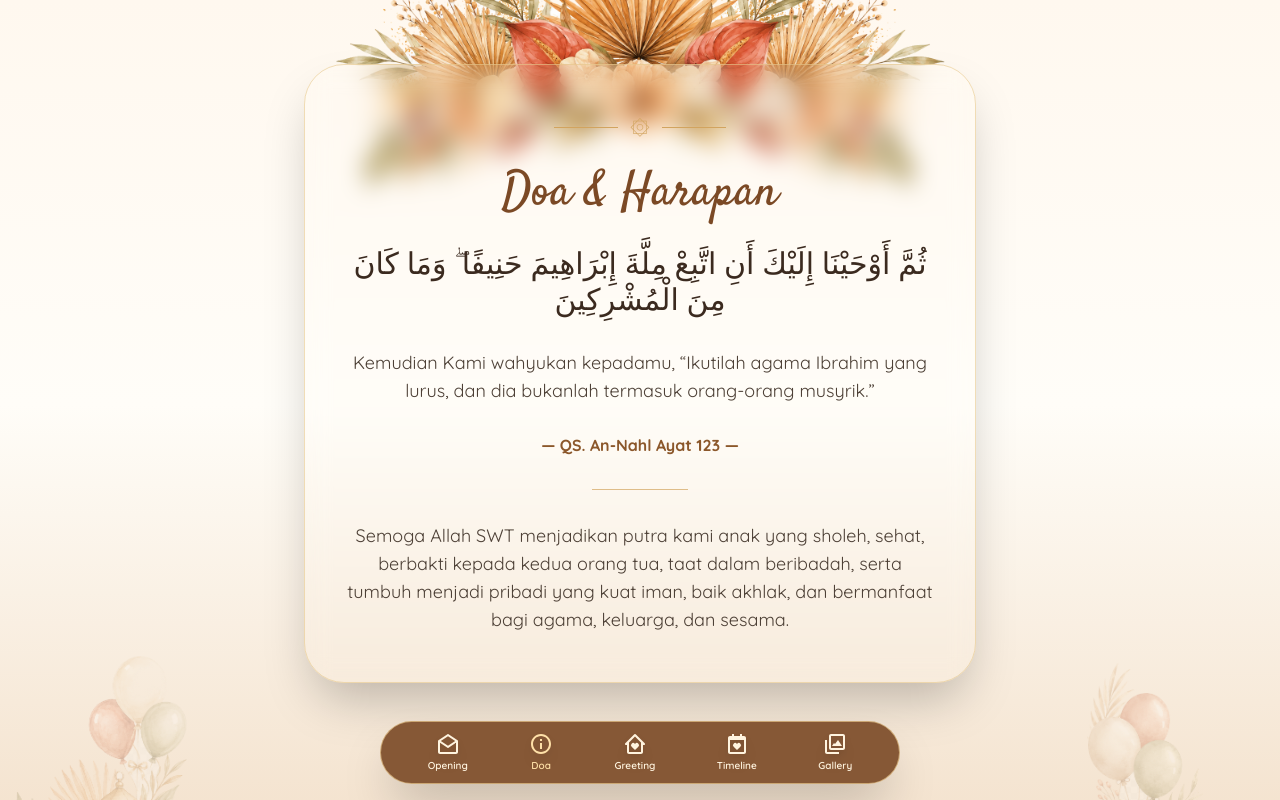
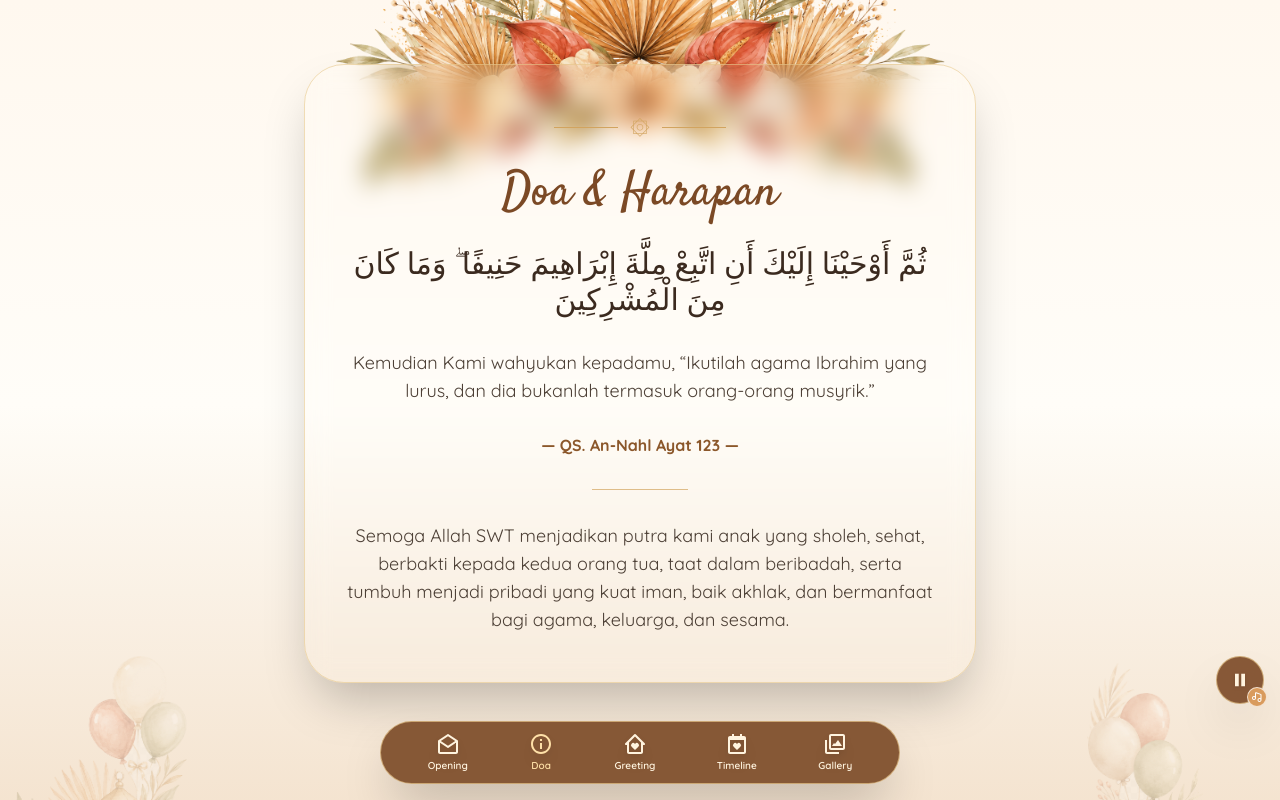
Before and after one commit to irawanardian/khitan-azkal, a React (Vite) app: page / in a window 1280 px wide. Both pictures are taken after a click on the button "Buka Undangan". Built offline with nearby package versions, Linux system fonts and the light colour scheme.

Commit message:
feat: add music play pause button

```diff
--- a/index.html
+++ b/index.html
@@ -7,7 +7,7 @@
     <link rel="preconnect" href="https://fonts.googleapis.com" />
     <link rel="preconnect" href="https://fonts.gstatic.com" crossorigin />
     <link href="https://fonts.googleapis.com/css2?family=Quicksand:wght@300;400;500;600;700&family=Satisfy&display=swap" rel="stylesheet" />
-    <title>kembar-mermaid-invite</title>
+    <title>Undangan | Khitan Azkal</title>
   </head>
   <body>
     <div id="root"></div>
--- a/src/App.jsx
+++ b/src/App.jsx
@@ -9,6 +9,9 @@ import {
   BiCalendarHeart,
   BiCalendar,
   BiMap,
+  BiPlay,
+  BiPause,
+  BiMusic,
 } from "react-icons/bi";
 
 // ------------------------------------------------------------
@@ -225,9 +228,10 @@ const Countdown = ({ targetDate }) => {
 // 10. MAIN APP
 // ------------------------------------------------------------
 export default function App() {
-  const [isOpened, setIsOpened] = useState(false);
+const [isOpened, setIsOpened] = useState(false);
 const [activeSection, setActiveSection] = useState("hero");
 const [guestName, setGuestName] = useState("Bunda/Ayah/Teman Istimewa");
+const [isMusicPlaying, setIsMusicPlaying] = useState(false);
 const audioRef = useRef(null);
 
 useEffect(() => {
@@ -247,7 +251,30 @@ const handleOpenInvite = () => {
   setActiveSection("doa");
 
   if (audioRef.current) {
-    audioRef.current.play().catch((e) => console.log("Audio play failed:", e));
+    audioRef.current
+      .play()
+      .then(() => setIsMusicPlaying(true))
+      .catch((e) => {
+        console.log("Audio play failed:", e);
+        setIsMusicPlaying(false);
+      });
+  }
+};
+
+const toggleMusic = () => {
+  if (!audioRef.current) return;
+
+  if (audioRef.current.paused) {
+    audioRef.current
+      .play()
+      .then(() => setIsMusicPlaying(true))
+      .catch((e) => {
+        console.log("Audio play failed:", e);
+        setIsMusicPlaying(false);
+      });
+  } else {
+    audioRef.current.pause();
+    setIsMusicPlaying(false);
   }
 };
 
@@ -263,6 +290,30 @@ const handleOpenInvite = () => {
   return (
     <div className="font-quicksand text-[#1f2937] relative overflow-x-hidden bg-[#fef9fc] min-h-screen selection:bg-pink-300 selection:text-white">
       <audio ref={audioRef} src="audio/huwannur.mp3" loop />
+
+      {/* MUSIC BUTTON */}
+{isOpened && (
+  <motion.button
+    type="button"
+    initial={{ opacity: 0, scale: 0.8, y: -10 }}
+    animate={{ opacity: 1, scale: 1, y: 0 }}
+    whileHover={{ scale: 1.08 }}
+    whileTap={{ scale: 0.92 }}
+    onClick={toggleMusic}
+    className="fixed bottom-24 right-4 z-[60] w-12 h-12 rounded-full bg-[#7b4925]/90 border border-[#e7c88d]/70 shadow-2xl backdrop-blur-xl text-[#fff4df] flex items-center justify-center"
+    aria-label={isMusicPlaying ? "Pause music" : "Play music"}
+  >
+    <span className="absolute -bottom-1 -right-1 w-5 h-5 rounded-full bg-[#d99b5d] border border-white/70 flex items-center justify-center">
+      <BiMusic className="text-xs text-white" />
+    </span>
+
+    {isMusicPlaying ? (
+      <BiPause className="text-3xl drop-shadow" />
+    ) : (
+      <BiPlay className="text-3xl drop-shadow translate-x-[1px]" />
+    )}
+  </motion.button>
+)}
 
       {/* NAVBAR - KHITANAN SINGLE PAGE */}
 <nav
@@ -412,11 +463,11 @@ const handleOpenInvite = () => {
         transition={{ delay: 0.4 }}
         className="relative z-30 text-center mt-4"
       >
-        <p className="font-satisfy text-[#7b4925] text-[34px] leading-none">
-          Khitanan
+        <p className="font-medium text-[#7b4925] text-[14px] leading-none">
+          Undangan Tasyakuran Khitanan
         </p>
 
-        <h1 className="font-satisfy text-[#6f3f1d] text-[25px] leading-[0.95] mt-1 drop-shadow-sm">
+        <h1 className="font-satisfy text-[#6f3f1d] text-[25px] leading-[0.95] mt-3 drop-shadow-sm">
           Azkal Qolyubi Hasan
         </h1>
       </motion.div>
@@ -435,10 +486,9 @@ const handleOpenInvite = () => {
         transition={{ delay: 0.55 }}
         className="relative z-30 text-center mt-6 px-7 text-[#25201d] text-[14px] leading-[1.75] font-medium"
       >
-        <p>Tanpa Mengurangi Rasa Hormat,</p>
-        <p>Kami Mengundang Bapak/Ibu/Saudara/i</p>
-        <p>untuk Hadir di Acara Khitanan</p>
-        <p>Putra Kami.</p>
+        <p>Tanpa Mengurangi Rasa Hormat,
+        Kami Mengundang Bapak/Ibu/Saudara/i
+        untuk Hadir di Acara Kami.</p>
       </motion.div>
 
       {/* Kepada */}
```
